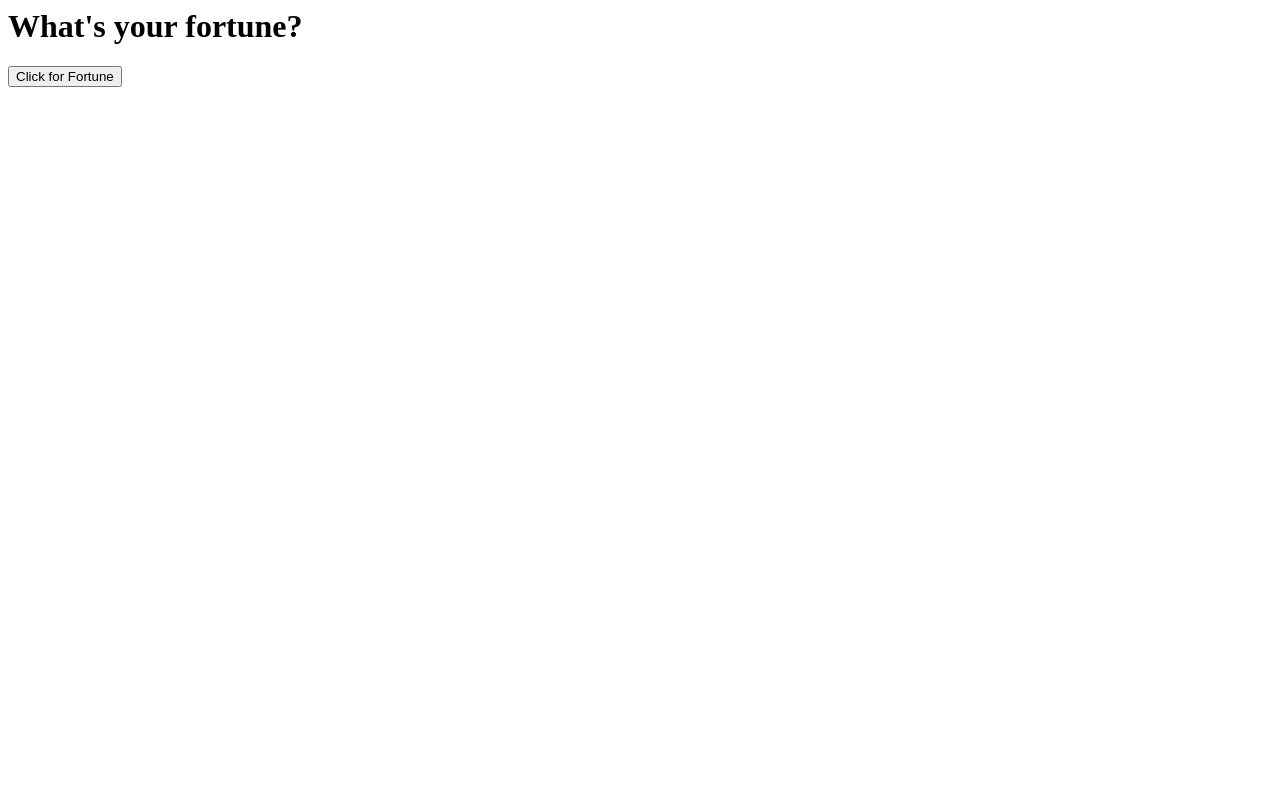
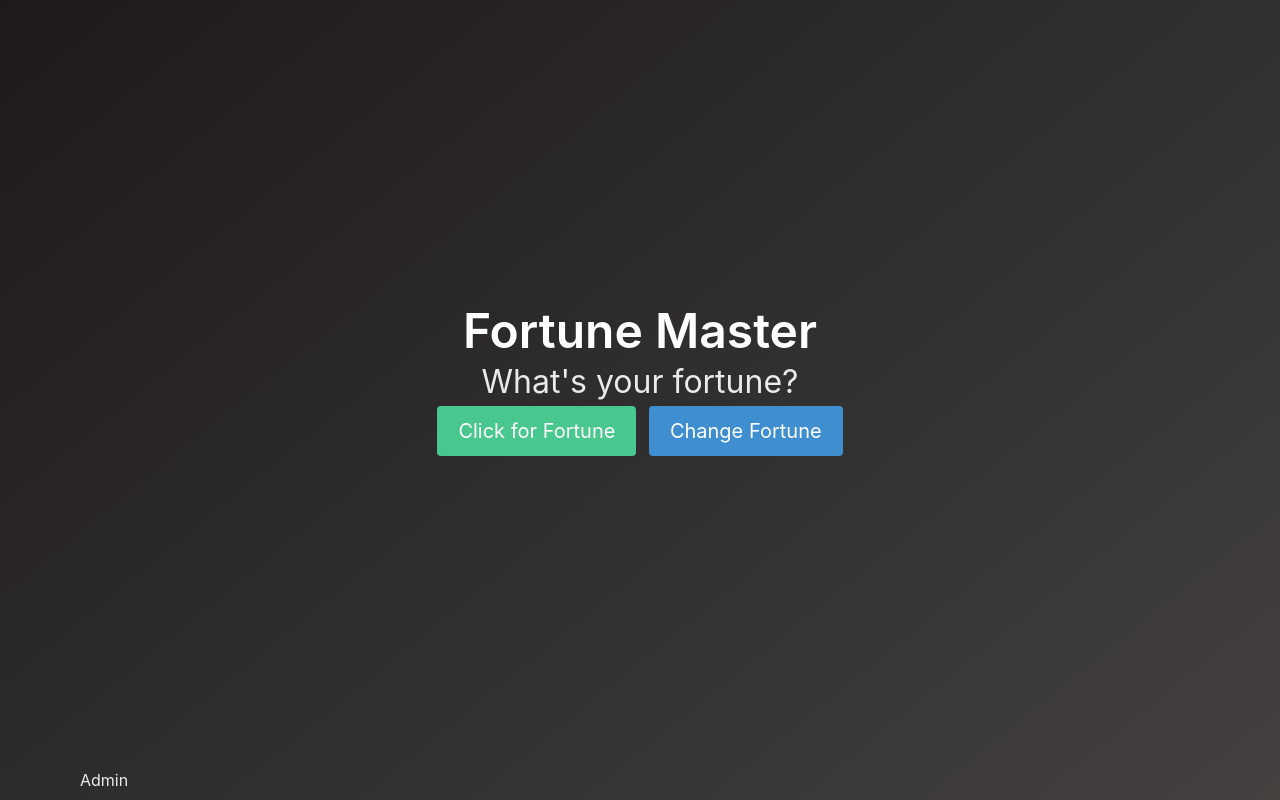
Before and after one commit to jmjose-dev/fortune-master, a Node server app: page / in a window 1280 px wide. Run offline with Node 20, Linux system fonts and the light colour scheme; some libraries are stand-ins or nearby versions.

Commit message:
added bulma CSS for layout and UI

```diff
--- a/views/index.ejs
+++ b/views/index.ejs
@@ -1,12 +1,38 @@
+<!DOCTYPE html>
 <html>
+    <head>
+        <meta charset="utf-8">
+        <meta name="viewport" content="width=device-width, initial-scale=1.0"/>
+        <title>Fortune Master</title>
+        <link rel="stylesheet" href="https://cdn.jsdelivr.net/npm/bulma@0.9.0/css/bulma.min.css">
+
+    </head>
     <body>
-        <h1>What's your fortune?</h1>
-        <% if(firstTime==0){ %>
-        <h1><%=randFortune %></h1>
-        <% } %>
-        <form method="get" action="/getfortune">
-            <button type="submit">Click for Fortune</button>
-        </form>
-
+        <div class="hero is-fullheight is-dark is-bold">
+            <div class="hero-body">
+                <div class="container has-text-centered">
+                    <p class="title is-1">Fortune Master</p>
+                    <p class="subtitle is-3">What's your fortune?</p>
+                    <% if(firstTime==0){ %>
+                    <h1 class="title has-text-primary is-size-1"><%=randFortune %></h1>
+                    <% } %>
+                    <div class="buttons is-centered">
+                            <form>
+                            <button type="submit" class="button is-success is-medium" formaction="/getfortune">Click for Fortune</button>
+                            <button type="submit" class="button is-info is-medium" formaction="/changefortune">Change Fortune</button>
+                            </form>
+                    </div>
+                </div>
+            </div>
+            <div class="hero-foot">
+                <nav class="tabs">
+                    <div class="container">
+                      <ul>
+                        <li><a href="#">Admin</a></li>
+                      </ul>
+                    </div>
+                  </nav>
+            </div>
+        </div>
     </body>
 </html>
```
